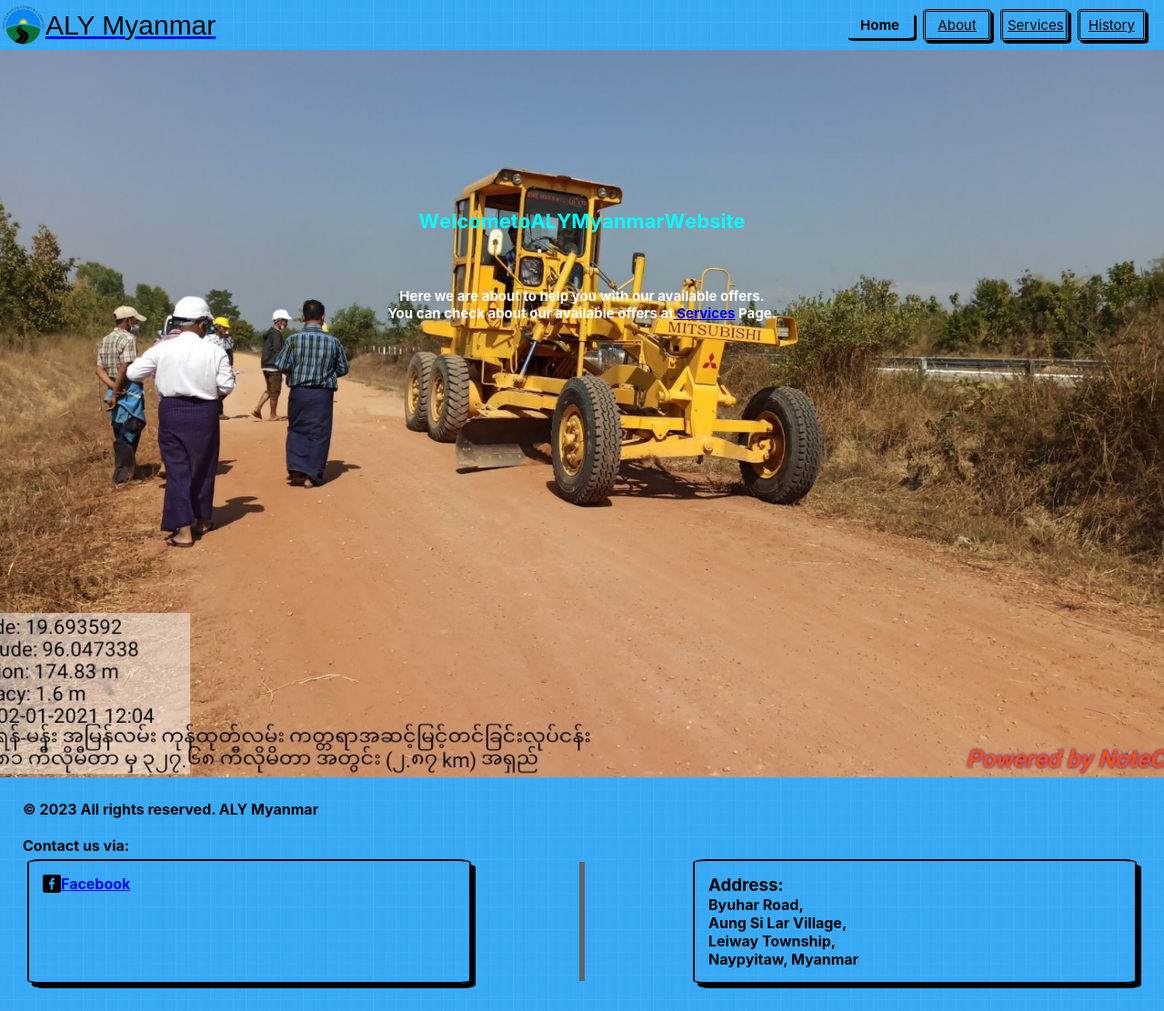
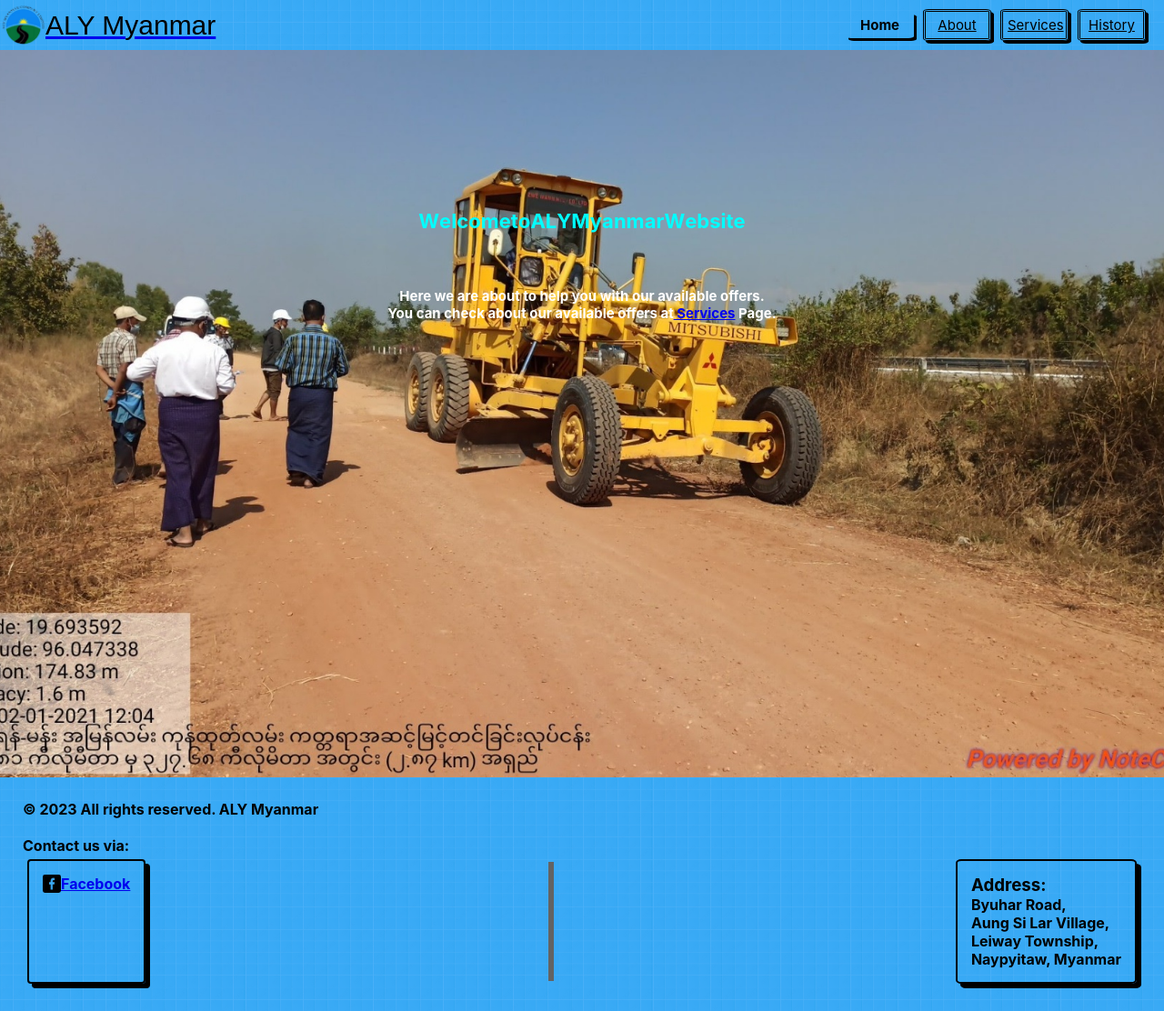
Before and after one commit to thomaslynn132/ALY-Myanmar, a React (Create React App) app: page / in a window 1280 px wide. Shown: the whole page at 91% size. Built offline with nearby package versions, Linux system fonts and the light colour scheme; a web font is replaced by a local one.

Commit message:
serevices and boxes changes

```diff
--- a/src/App.css
+++ b/src/App.css
@@ -143,8 +143,6 @@ body {
   }
   .socialMedia,
   .address {
-    height: 150px;
-    width: 150px;
     padding: 10px;
     display: block;
     box-sizing: border-box;
@@ -269,8 +267,6 @@ body {
   }
   .socialMedia,
   .address {
-    height: auto;
-    width: 40%;
     padding: 15px;
     display: block;
     box-sizing: border-box;
```
